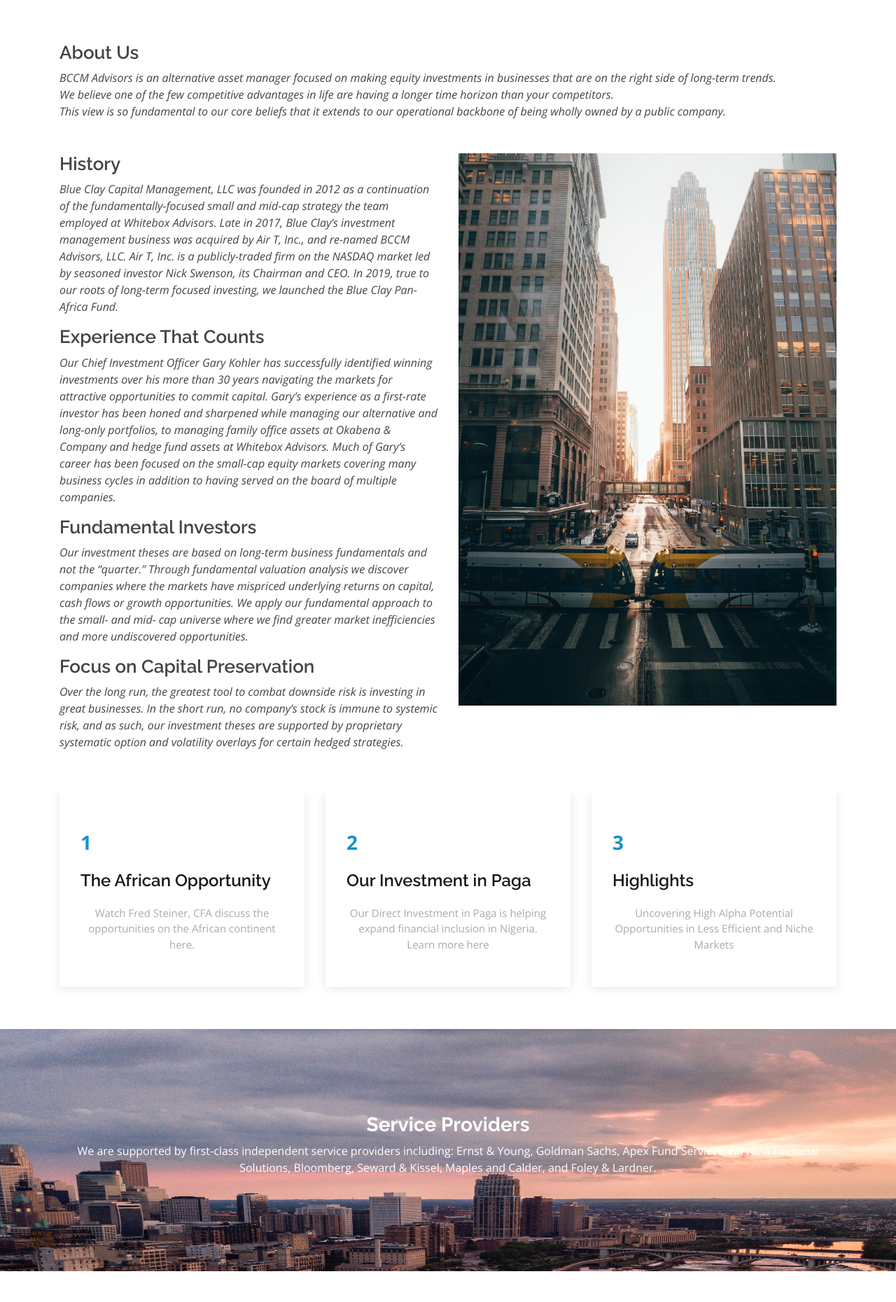
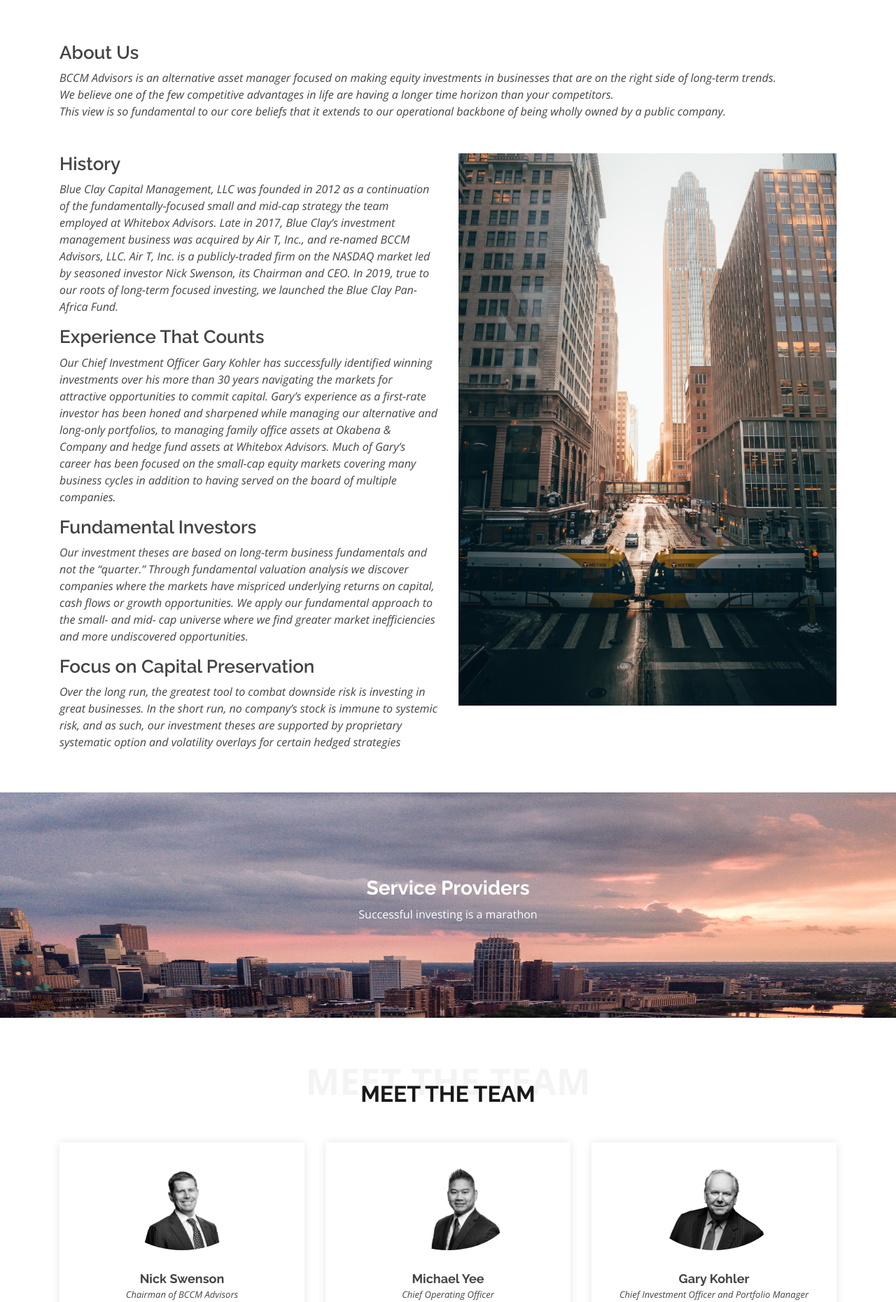
Before and after one commit to corymhall/bccmadvisors, a Django app: page / in a window 1280 px wide. Shown: the part 800-2660 px from the top of the page at 70% size. Run offline with Django 3.2, Linux system fonts and the light colour scheme; some libraries are stand-ins or nearby versions.

Commit message:
Changes requested by Fred

```diff
--- a/static/website/css/mn-style.css
+++ b/static/website/css/mn-style.css
@@ -747,7 +747,7 @@ section {
 # Cta
 --------------------------------------------------------------*/
 .cta {
-  background: linear-gradient(rgba(2, 2, 2, 0.5), rgba(0, 0, 0, 0.5)), url("../img/minneapolis/minneapolis-at-night.jpg") fixed center center;
+  background: linear-gradient(rgba(2, 2, 2, 0.5), rgba(0, 0, 0, 0.5)), url("../img/minneapolis/forest-aerial.jpg") fixed center center;
   background-size: cover;
   padding: 120px 0;
 }
--- a/website/templates/home.html
+++ b/website/templates/home.html
@@ -65,10 +65,10 @@
           <li><a href="home.html">Home</a></li>
           <li><a href="#about">About</a></li>
           <li><a href="#team">Who We Are</a></li>
-          <li class="drop-down"><a href="">Funds</a>
+          <li class="drop-down"><a href="">Strategies</a>
             <ul>
-              <li><a href="africafund.html">The Africa Fund</a></li>
-              <li><a href="smcap.html">The Small-Mid Cap Fund</a></li>
+              <li><a href="africafund.html">Africa</a></li>
+              <li><a href="smcap.html">U.S Small and Mid Cap</a></li>
             </ul>
           </li>
           <li><a href="#contact">Contact Us</a></li>
@@ -142,7 +142,7 @@
             <h3>Focus on Capital Preservation</h3>
             <p class="font-italic">
               Over the long run, the greatest tool to combat downside risk is investing in great businesses.
-              In the short run, no company’s stock is immune to systemic risk, and as such, our investment theses are supported by proprietary systematic option and volatility overlays for certain hedged strategies.
+              In the short run, no company’s stock is immune to systemic risk, and as such, our investment theses are supported by proprietary systematic option and volatility overlays for certain hedged strategies
               <br>
             </p>
           </div>
@@ -151,45 +151,6 @@
       </div>
     </section><!-- End About Section -->
 
-    <!-- ======= Highlights Section ======= -->
-    <section id="why-us" class="why-us">
-      <div class="container">
-
-        <div class="row">
-          <div class="col-lg-4" data-aos="fade-up">
-            <div class="box">
-              <span> 1</span>
-              <a href=" https://moiglobal.com/zppod-fred-steiner-2020/" target="_blank">
-              <h4>The African Opportunity</h4>
-                <p>Watch Fred Steiner, CFA discuss the opportunities on the African continent here.</p>
-              </a>
-            </div>
-          </div>
-
-
-          <div class="col-lg-4 mt-4 mt-lg-0" data-aos="fade-up" data-aos-delay="150">
-            <div class="box">
-              <span> 2</span>
-              <a href="https://paga.frontify.com/d/WHnRJgG6NZvL" target="blank">
-              <h4>Our Investment in Paga</h4>
-                <p>Our Direct Investment in Paga  is helping expand financial inclusion in Nigeria. Learn more here</p>
-              </a>
-            </div>
-          </div>
-
-          <div class="col-lg-4 mt-4 mt-lg-0" data-aos="fade-up" data-aos-delay="300">
-            <div class="box">
-              <span> 3</span>
-              <h4>Highlights</h4>
-              <p>Uncovering High Alpha Potential Opportunities
-                in Less Efficient and Niche Markets</p>
-            </div>
-          </div>
-
-        </div>
-
-      </div>
-    </section><!-- End Highlights Section -->
 
     <!-- ======= Cta Section ======= -->
     <section id="cta" class="cta">
@@ -197,8 +158,7 @@
 
         <div class="text-center">
           <h3>Service Providers</h3>
-          <p>
-            We are supported by first-class independent service providers including: Ernst & Young, Goldman Sachs, Apex Fund Services, Nirvana Financial Solutions, Bloomberg, Seward & Kissel, Maples and Calder, and Foley & Lardner.</p>
+          <p> Successful investing is a marathon </p>
         </div>
 
       </div>
@@ -297,7 +257,7 @@
             <div class="member">
               <img src="{% static 'website/img/evans-mugi.png' %}" alt="">
               <h4>Evans Mugi, CAIA</h4>
-              <span>Director of BCCM Advisors (Kenya) Limited</span>
+              <span>Managing Director of BCCM Advisors (Kenya) Limited</span>
               <p>
                 Evans serves as the Managing Director of BCCM Advisors Kenya, and supports Fred Steiner in research, security selection, portfolio construction and business development.
                 Prior to joining BCCM Advisors, Evans was the head of the investment team at Nabo Capital (the Public Markets arm of Centum Investment Company Kenya), and was responsible for the firm’s investment activities; including capital allocation and risk management — leading a team of associates and analysts.
```
Also changed, not shown: static/website/css/afro-style.css (+5 -5 lines), website/templates/africafund.html (+12 -51 lines), static/website/img/africafund/paga-logo-small.png (added), static/website/img/africafund/paga-logo.png (added), static/website/img/minneapolis/forest-aerial.jpg (added), 1 other file.
